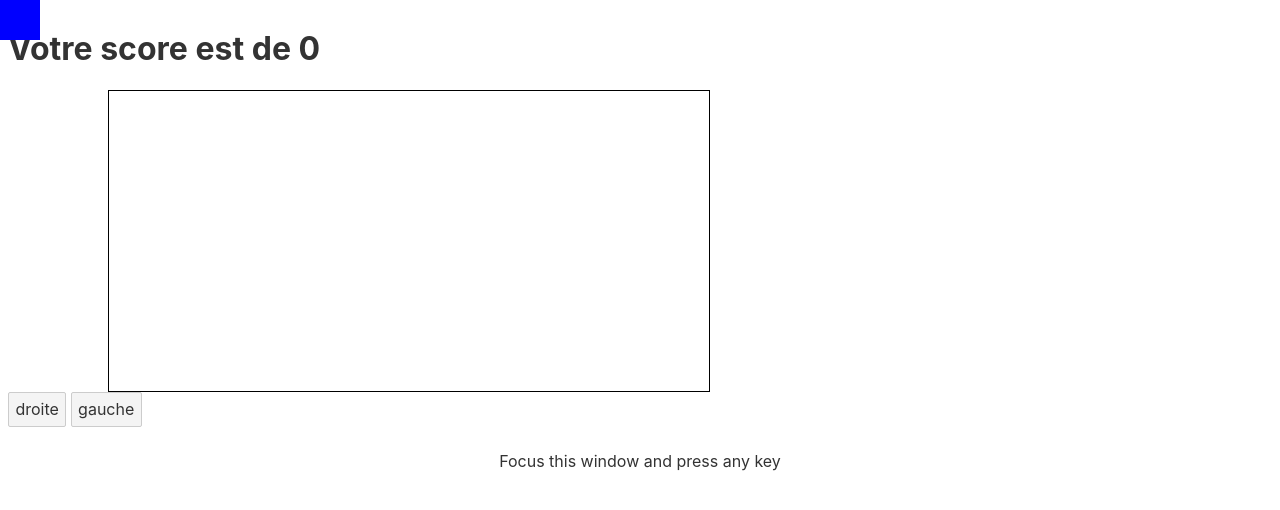
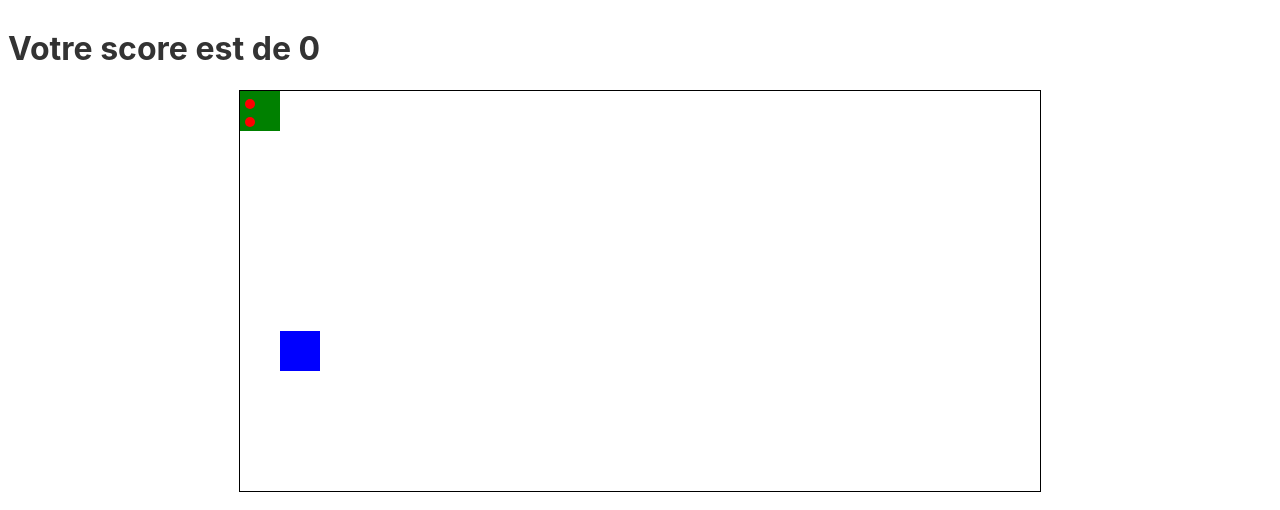
Before and after one commit to LinardJeremy/workshop_svelte, a Svelte app: page / in a window 1280 px wide. Shown: the top 510 px of the page. Built offline with nearby package versions, Linux system fonts and the light colour scheme.

Commit message:
Structure, naming and random with variables

```diff
--- a/src/App.svelte
+++ b/src/App.svelte
@@ -3,82 +3,75 @@ import Snake from "./Snake.svelte"
 	import Button from "./Button.svelte"
 	import Food from "./Food.svelte"
 	import Event, { hello } from "./Event.svelte"
-$: newPos = 0;
-$: newTopPos = 0;
-let key;
-let keyCode;
-let changeRotate;
-$: posFoodX = (Math.random() * 600)
-$: posFoodY = (Math.random() * 300)
+	let squareSize = 40; // in px
+	let gameWidth = 800;
+	let gameHeight = 400;
+	$: snakePosX = 0;
+	$: snakePosY = 0;
+	let snakeDirection;
+	$: foodPosX = randomPos(gameWidth);
+	$: foodPosY = randomPos(gameHeight);
 	$: score = 0;
 
 
 	function handleKeydown(event) {
-		key = event.key;
-		keyCode = event.keyCode;
+		randomPos(gameWidth);
+		let keyCode = event.keyCode;
 		// right = 39
 		if (keyCode === 39){
-			newPos +=20
-			changeRotate = "rotateRight";
+			snakePosX += squareSize;
+			snakeDirection = "rotateRight";
 		}
 		// left = 37
 		if (keyCode === 37){
-			newPos -=20
-			changeRotate = "rotateLeft"
+			snakePosX -= squareSize;
+			snakeDirection = "rotateLeft"
 		}
 		// bottom = 40
 		if (keyCode === 40){
-			newTopPos +=20
-			changeRotate ="rotateBottom"
+			snakePosY += squareSize;
+			snakeDirection ="rotateBottom"
 		}
 		// top = 38
 		if (keyCode === 38){
-			newTopPos -=20
-			changeRotate = "rotateTop"
+			snakePosY -= squareSize;
+			snakeDirection = "rotateTop"
 		}
-		if (newPos < posFoodX + 40 &&
-  			newPos + 40 > posFoodX &&
-  			newTopPos < posFoodY + 40 &&
-  		40 + newTopPos > posFoodY) {
+		if (snakePosX < foodPosX + squareSize &&
+			snakePosX + squareSize > foodPosX &&
+			snakePosY < foodPosY + squareSize &&
+			squareSize + snakePosY > foodPosY) {
 				console.log("collide");
-			  posFoodY = (Math.random() * 300)
-			  posFoodX = (Math.random() * 600)
+				foodPosY = randomPos(gameHeight);
+				foodPosX = randomPos(gameWidth);
 				score +=1
 		}
 	}
 
-
+	function randomPos(max) {
+		let pos = (Math.floor(Math.random() * ((max/squareSize) - 1)) * squareSize);
+		return pos;
+	}
 </script>
-
-
 
 <main>
 	<h1>Votre score est de {score}</h1>
-	<div class="gameArea">
-		<Snake pos={newPos} posTop={newTopPos} rotation={changeRotate}/>
-		<Food posFoodLeft={0} posFoodTop={0} />
+	<div class="gameArea" style="width: {gameWidth}px; height: {gameHeight}px;">
+		<Snake pos={snakePosX} posTop={snakePosY} rotation={snakeDirection}/>
+		<Food posFoodLeft={foodPosX} posFoodTop={foodPosY} />
 	</div>
 </main>
-<Button  text={"droite"} />
-<Button text={"gauche"}/>
 
 <svelte:window on:keydown={handleKeydown}/>
 
 
-<div style="text-align: center">
-	{#if key}
-		<kbd>{key === ' ' ? 'Space' : key}</kbd>
-		<p>{keyCode}</p>
-	{:else}
-		<p>Focus this window and press any key</p>
-	{/if}
-</div>
 <style>
 	.gameArea{
-	width: 600px;
-	height: 300px;
+		/* width: 800px;
+		height: 400px; */
+		position: relative;
 		border: solid black 1px;
-	margin-left: 100pX;
+		margin-left: auto;
 		margin-right: auto;
 	}
 </style>
--- a/src/Snake.svelte
+++ b/src/Snake.svelte
@@ -1,6 +1,6 @@
 <script>
 export let snake = 'snake';
-export  let pos ;
+export let pos ;
 export let posTop ;
 export let rotation ;
 
@@ -8,7 +8,7 @@ export let rotation ;
 <style>
     .divTest{
         background-color: green;
-        position: fixed;
+        position: absolute;
         height: 40px;
         width: 40px;
 
```
Lines whose indentation alone changed are shown as unchanged.
